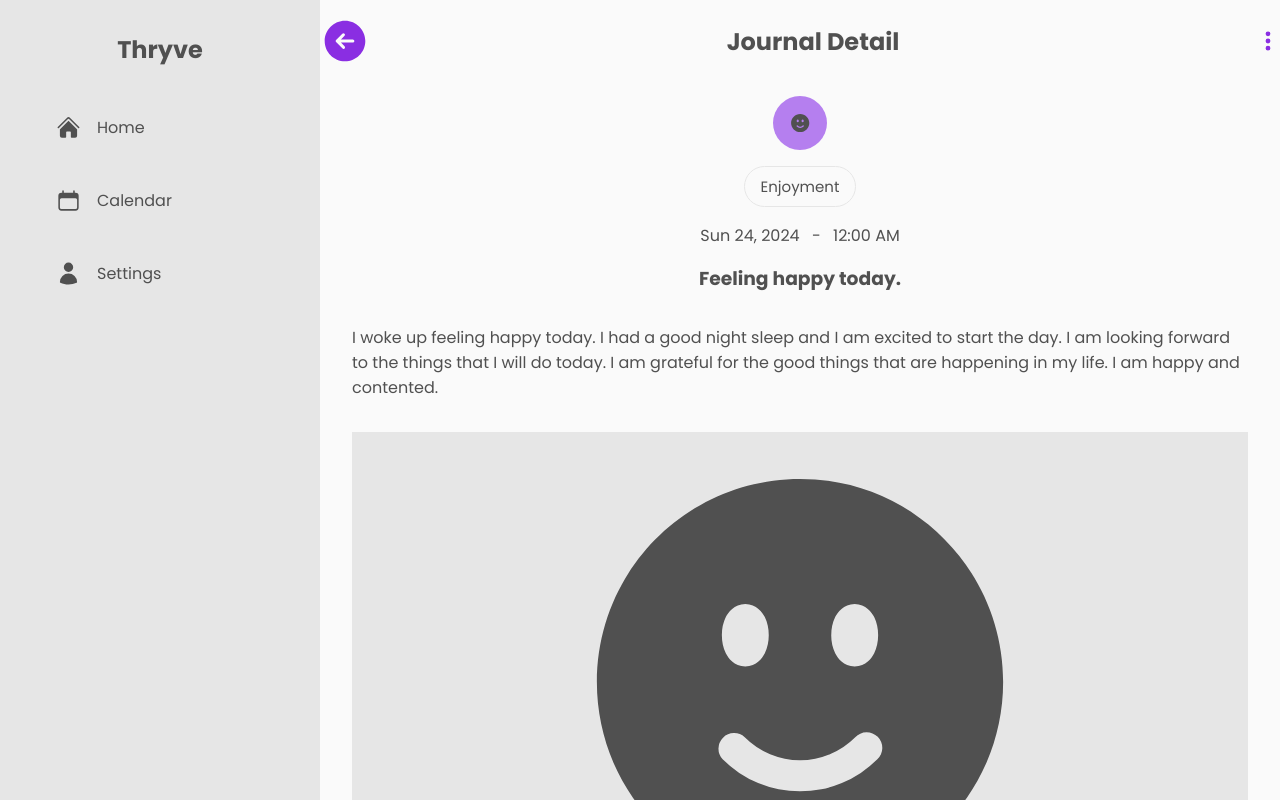
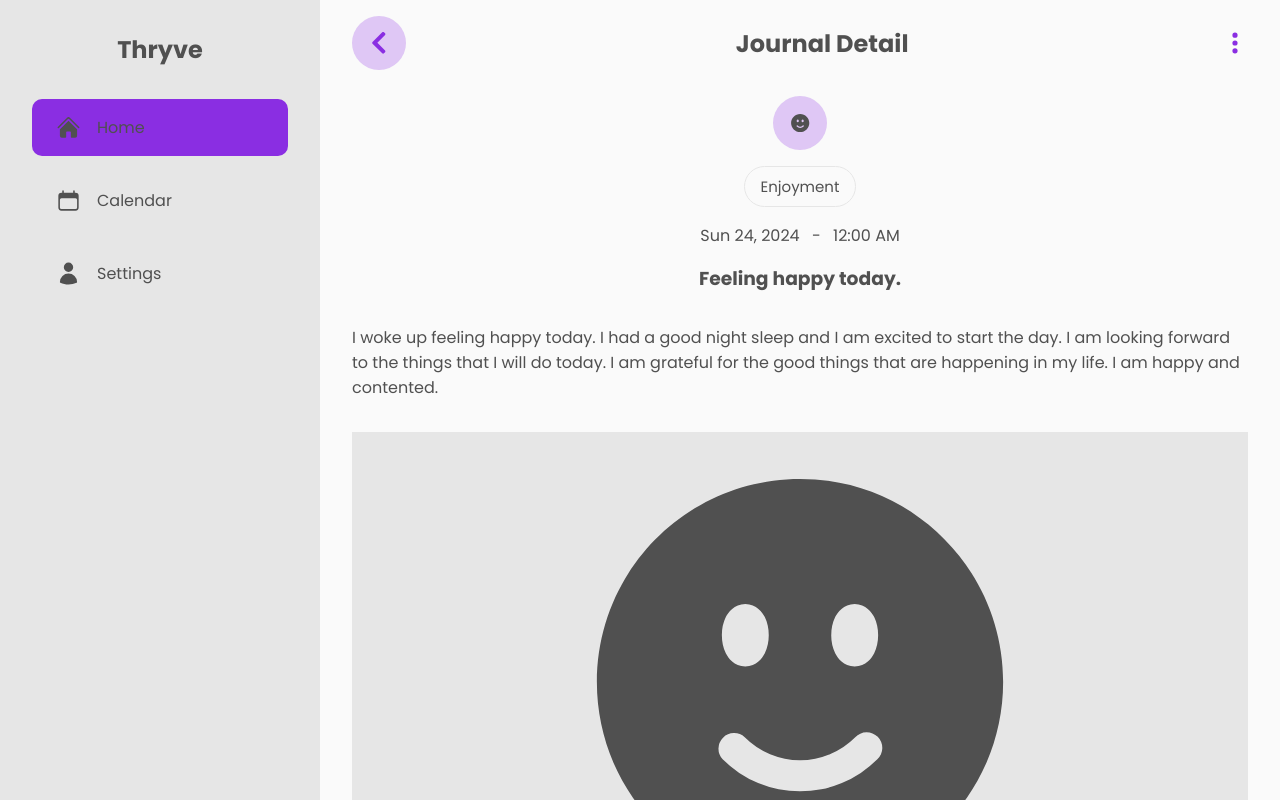
Before and after one commit to Charmingdc/Thryve, a React (Vite) app: page /view-journal in a window 1280 px wide. Built offline with nearby package versions, Linux system fonts and the light colour scheme.

Commit message:
fixed journal page navbar

```diff
--- a/src/pages/ViewJournalPage/ViewJournalPage.css
+++ b/src/pages/ViewJournalPage/ViewJournalPage.css
@@ -37,10 +37,10 @@
 .view-journal-icon {
     width: 3.4rem;
     height: 3.4rem;
-    background-color: rgba(181, 127, 239);
     display: flex;
     justify-content: center;
     align-items: center;
+    background-color: var(--secondary-color);
     border-radius: 50%;
     padding: 1rem;
 }
@@ -74,14 +74,13 @@
 }
 
 .nav-something {
+    position: fixed;
+    top: 0rem;
     display: flex;
     justify-content: space-between;
     padding: 1rem 0;
-    width: 75%;
+    width: 70%;
     align-items: center;
-    position: fixed;
-    top: 0;
-    right: 0;
 }
 
 .options-menu {
@@ -118,7 +117,7 @@
     }
 
     .nav-something {
-        width: 100%;
+        width: 90%;
     }
 }
 
--- a/src/pages/ViewJournalPage/ViewJournalPage.jsx
+++ b/src/pages/ViewJournalPage/ViewJournalPage.jsx
@@ -1,7 +1,9 @@
 import { useState } from "react";
 import { HiDotsVertical } from "react-icons/hi";
-import { HiArrowLeftCircle, HiFaceSmile } from "react-icons/hi2";
-import Sidebar from "../../components/Helpers/Sidebar/Sidebar";
+import { HiFaceSmile } from "react-icons/hi2";
+import { FaChevronLeft } from "react-icons/fa";
+
+import SideBar from "../../components/Helpers/SideBar";
 import "./ViewJournalPage.css";
 
 const ViewJournalPage = () => {
@@ -9,12 +11,16 @@ const ViewJournalPage = () => {
 
     return(
         <div className="view-journal-page">
-            <Sidebar />
+            <SideBar currentPage='home' />
+
             <div className="view-journal-container">
                 <nav className="nav-something">
-                    <HiArrowLeftCircle className='topnav-icon' onClick={() => navigate(-1)} />
+                   <div className='topnav-icon-holder'>
+                     <FaChevronLeft className='icon' onClick={() => navigate(-1)} />
+                    </div>
+
                     <h1> Journal Detail </h1>
-                    <HiDotsVertical className="topnav-icon" size={24} onClick={() => setShowOptions(prevState => !prevState)} />
+                    <HiDotsVertical className="topnav-icon" size={26} onClick={() => setShowOptions(prevState => !prevState)} />
                     {showOptions && (
                         <div className="options-menu">
                             <button className="option-button" style={{color: "var(--text-color)"}}>Edit</button>
```
